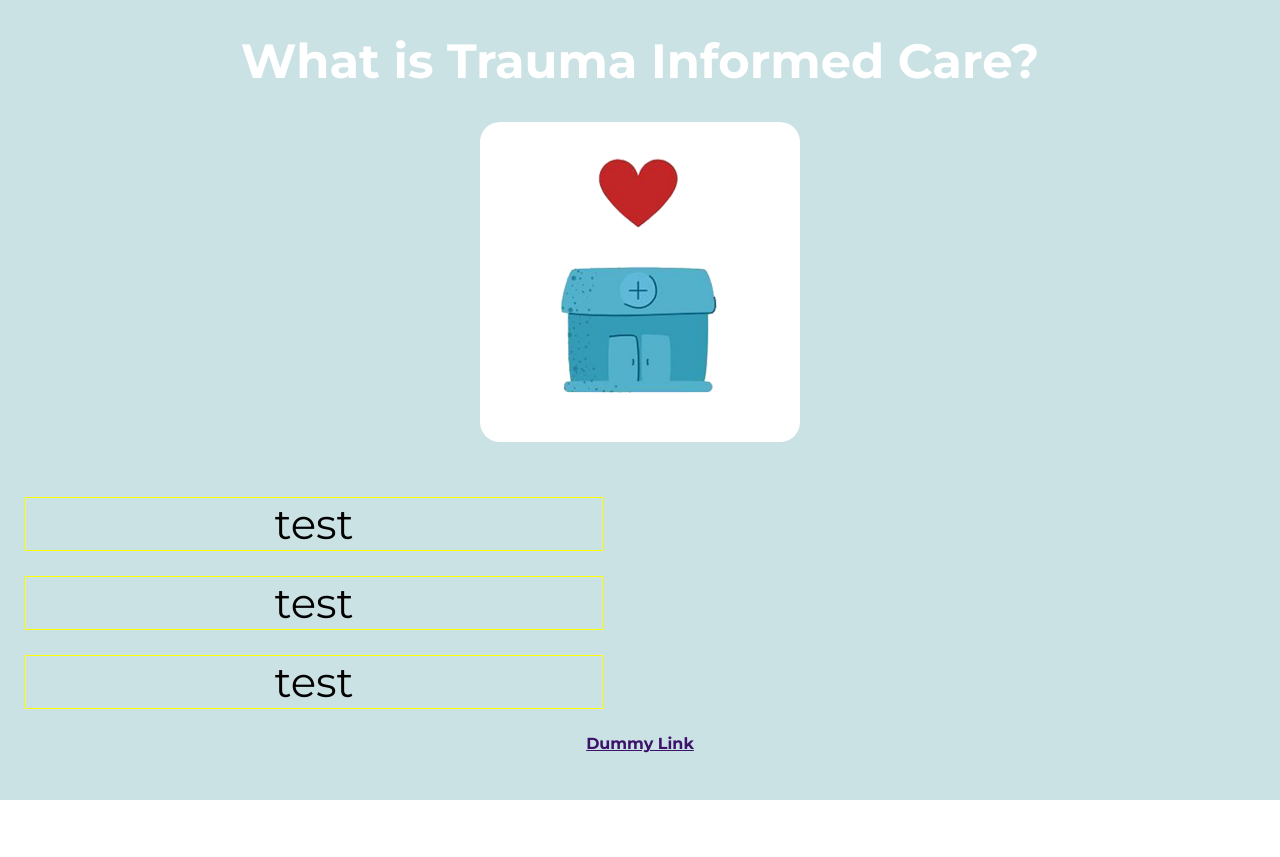
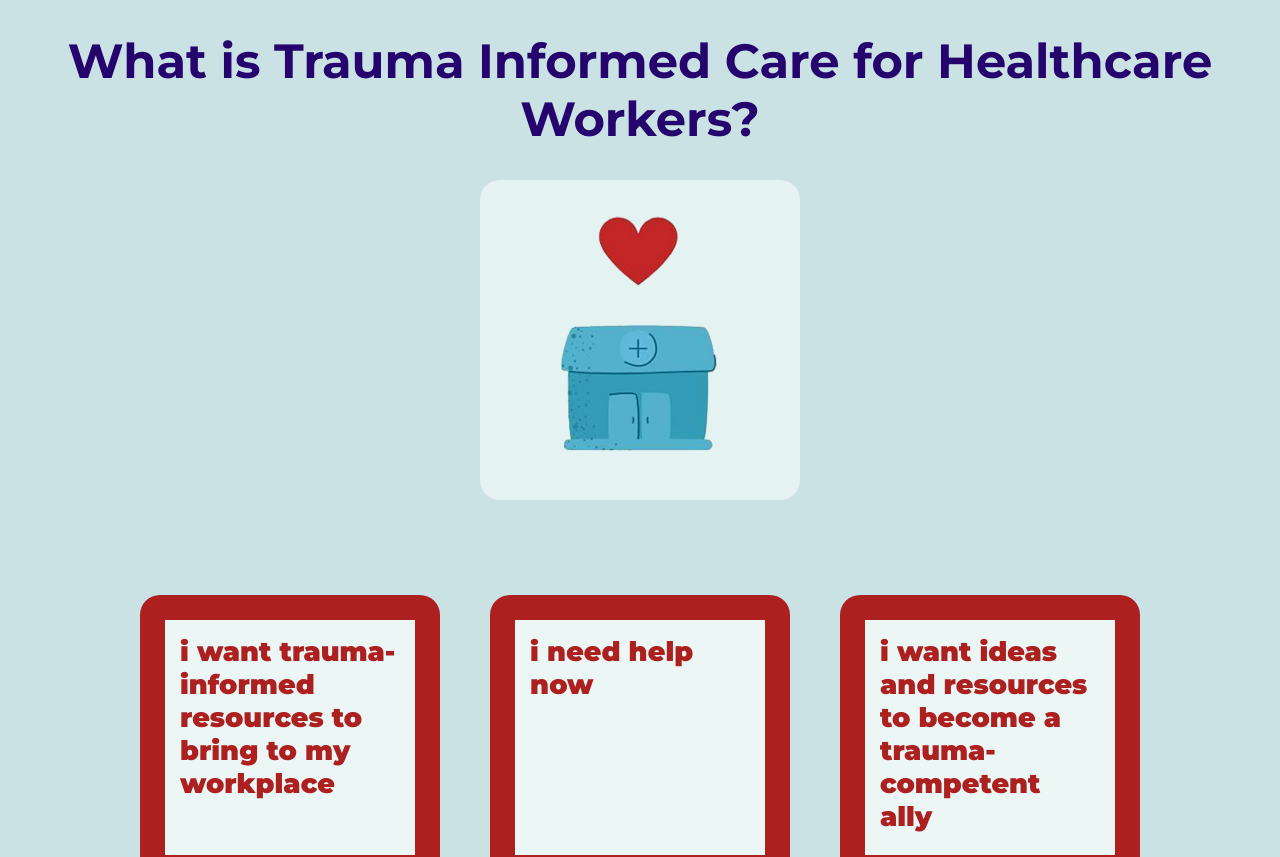
Before and after one commit to CBarrettiSigal/together-vs-virus-trauma-informed-care, a React (Create React App) app in the folder allyship-app/: page / in a window 1280 px wide. Shown: the top 857 px of the page. Before the commit the page ends 800 px from the top, so only its background shows below. Built offline with nearby package versions, Linux system fonts and the light colour scheme.

Commit message:
not yet able to make OptionButton components clickable...

```diff
--- a/allyship-app/src/App.css
+++ b/allyship-app/src/App.css
@@ -1,13 +1,14 @@
 .App-container {
+  align-items: center;
   background-color: rgba(48,138,151, 0.25);
   min-height: 100vh;
+  width: 100%;
   display: flex;
   flex-flow: column;
-  text-align: center;
 }
 
 .App-logo {
-  background-color: white;
+  background-color: rgba(236, 247, 245, 0.8);
   border-radius: 20px;
   height: 35vmin;
   padding: 20px;
@@ -17,7 +18,8 @@
 .App-header {
   align-items: center;
   background-color: transparent;
-  color: white;
+  color: #25046D;
+  /*color: rgb(260, 260, 260);*/
   display: flex;
   flex-flow: column;
   font-size: calc(8px + 2vmin);
@@ -32,6 +34,7 @@
 }
 
 .App-link {
-  color: #3d126b;
+  color: #25046D;
+  font-size: calc(10px + 2vmin);
   font-weight: bold;
 }
--- a/allyship-app/src/App.js
+++ b/allyship-app/src/App.js
@@ -2,41 +2,58 @@ import React, { Component } from 'react';
 import './App.css';
 import OptionButton from './components/OptionButton/OptionButton';
 import classes from './components/OptionButton/OptionButton.module.css';
+import CrisisNumber from './components/CrisisNumber/CrisisNumber';
 
 class App extends Component {
  state = {
     buttons: [
-      { id: 1, text: 'Test1' },
-      { id: 2, text: 'Test2' },
-      { id: 3, text: 'Test3' }
-    ]
+      { id: 1, text: 'i want trauma-informed resources to bring to my workplace' },
+      { id: 2, text: 'i need help now' },
+      { id: 3, text: 'i want ideas and resources to become a trauma-competent ally' }
+    ],
+    showCrisisNumber: true
   }
 
-render () {
+  toggleCrisisNumberHandler = () => {
+    const doesShow = this.state.showCrisisNumber;
+    this.setState({ showCrisisNumber: !doesShow });
+  };
+
+  render () {
+    let crisisNumber = null;
+
     const buttons = this.state.buttons.map(button => {
-      return <OptionButton
-        className={classes.OptionButtonContainer}
-        key={button.id}
-        text={button.title} />;
-    });
+      if (button.id === 2) {
+       return <OptionButton
+          onClick={this.props.click}
+          key={button.id}
+          text={button.text}
+          showCrisisNumber={this.state.showCrisisNumber}
+          clicked={this.toggleCrisisNumberHandler} />;
+      } else {
+        return <OptionButton
+          key={button.id}
+          text={button.text} />;
+      }
+      });
 
     return (
       <div className="App-container">
         <div className="App-header">
           <h1>
-            What is Trauma Informed Care?
+            What is Trauma Informed Care for Healthcare Workers?
           </h1>
             <img src="allyship_logo.png" className="App-logo" alt="logo" />
         </div>
-        <div  >
+        <div className={classes.OptionButtonContainer}>
           {buttons}
         </div>
-        <a
-          className="App-link"
-          href=""
-          target="_blank"
-          rel="noopener noreferrer">Dummy Link
-        </a>
+          {this.state.showCrisisNumber ? (
+            crisisNumber =
+            <CrisisNumber
+              showCrisisNumber={this.state.showCrisisNumber}
+            />
+            ) : null}
       </div>
     );
   }
--- /dev/null
+++ b/allyship-app/src/components/CrisisNumber/CrisisNumber.js
@@ -0,0 +1,20 @@
+import React from 'react';
+import classes from './CrisisNumber.module.css';
+
+const CrisisNumber = (props) => {
+  return (
+    <div className={classes.CrisisNumber}>
+    <h1>If you're looking for a Crisis Line in Canada, please find one near you at
+    </h1>
+    <a
+      className="App-link"
+      href="https://suicideprevention.ca/need-help"
+      target="_blank"
+      rel="noopener noreferrer">SuicidePrevention.ca
+    </a>
+    </div>
+  )
+};
+
+
+export default CrisisNumber;
--- /dev/null
+++ b/allyship-app/src/components/CrisisNumber/CrisisNumber.module.css
@@ -0,0 +1,7 @@
+.CrisisNumber {
+  background-color: #0bbfb9;
+  color: rgb(260, 260, 260);
+  min-height: 350px;
+  text-align: center;
+  width: 100%;
+}
--- a/allyship-app/src/components/OptionButton/OptionButton.js
+++ b/allyship-app/src/components/OptionButton/OptionButton.js
@@ -3,7 +3,10 @@ import classes from './OptionButton.module.css';
 
 const OptionButton = (props) => {
   return (
-    <div className={classes.OptionButton}>test</div>
+    <div
+      className={classes.OptionButton}
+      >{props.text}
+    </div>
   )
 };
 
--- a/allyship-app/src/components/OptionButton/OptionButton.module.css
+++ b/allyship-app/src/components/OptionButton/OptionButton.module.css
@@ -1,30 +1,36 @@
 .OptionButton {
-  font-size: calc(30px + 1.5vmin);
-  font-weight: black;
-  min-height: 50%;
+  background-color: rgb(236, 247, 245);
+  border: 25px solid rgb(172, 32, 31);
+  border-radius: 20px;
+  box-sizing: border-box;
+  color: rgb(172, 32, 31);
+  font-size: calc(15px + 1.5vmin);
+  font-weight: 800;
+  text-align: left;
+  min-height: 285px;
   margin: 25px;
-  min-width: 85px;
+  max-width: 300px;
+  min-width: 215px;
+  padding: 15px;
   word-wrap: break-word;
   width: 45vw;
-  border: 1px solid yellow;
 }
 
 .OptionButtonContainer {
   align-items: center;
   display: flex;
   flex-direction: column;
-  justify-content: space-around;
   padding: 40px 15px;
-  border: 2px solid red;
 }
 
 
 @media (min-width: 500px) {
   .OptionButtonContainer {
+    display: flex;
+    flex-direction: row;
+    height: auto;
+    justify-content: space-around;
     margin: 0;
-    display: flex;
-    height: 80vh;
     width: auto;
-    align-items: center;
   }
 }
```
